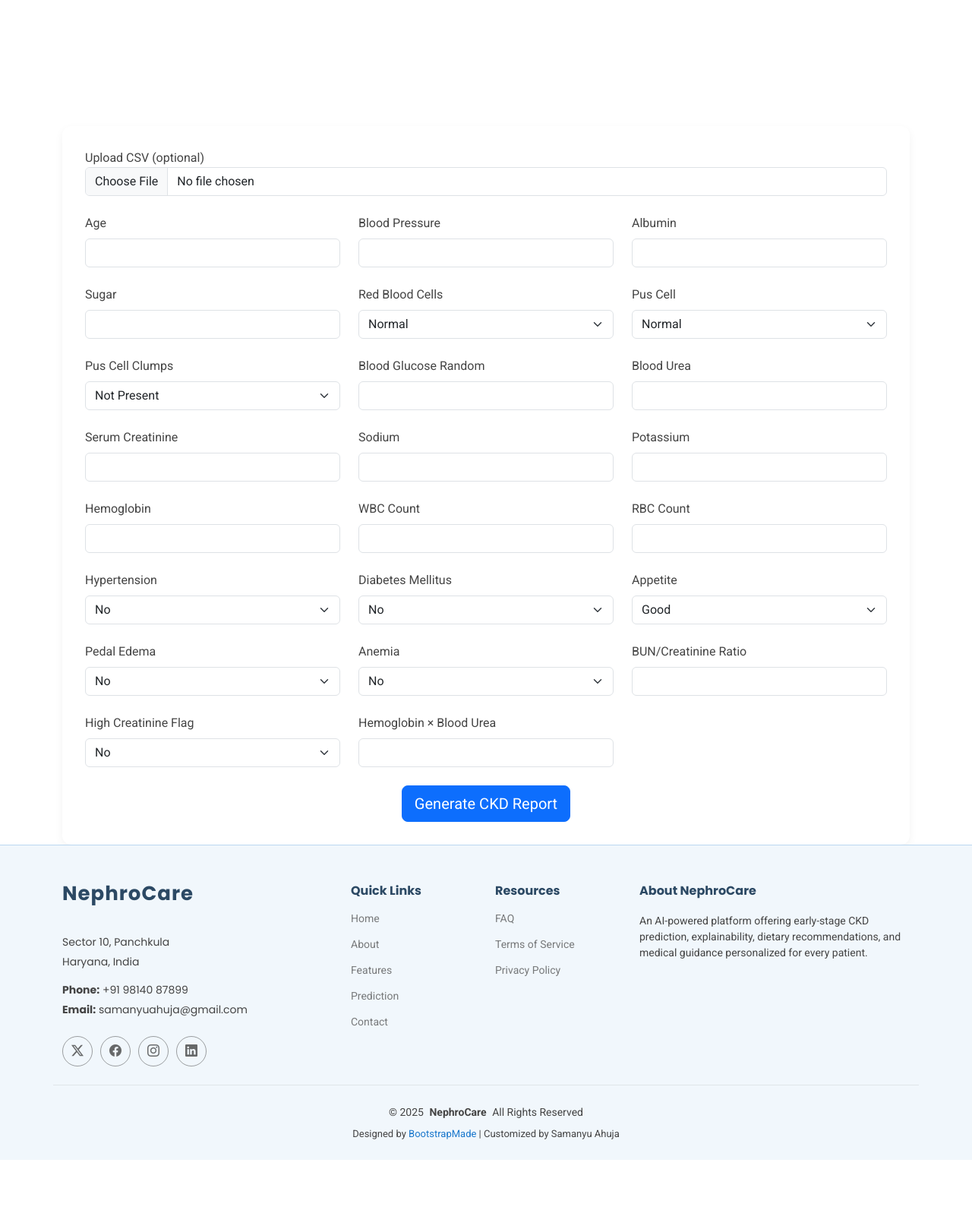
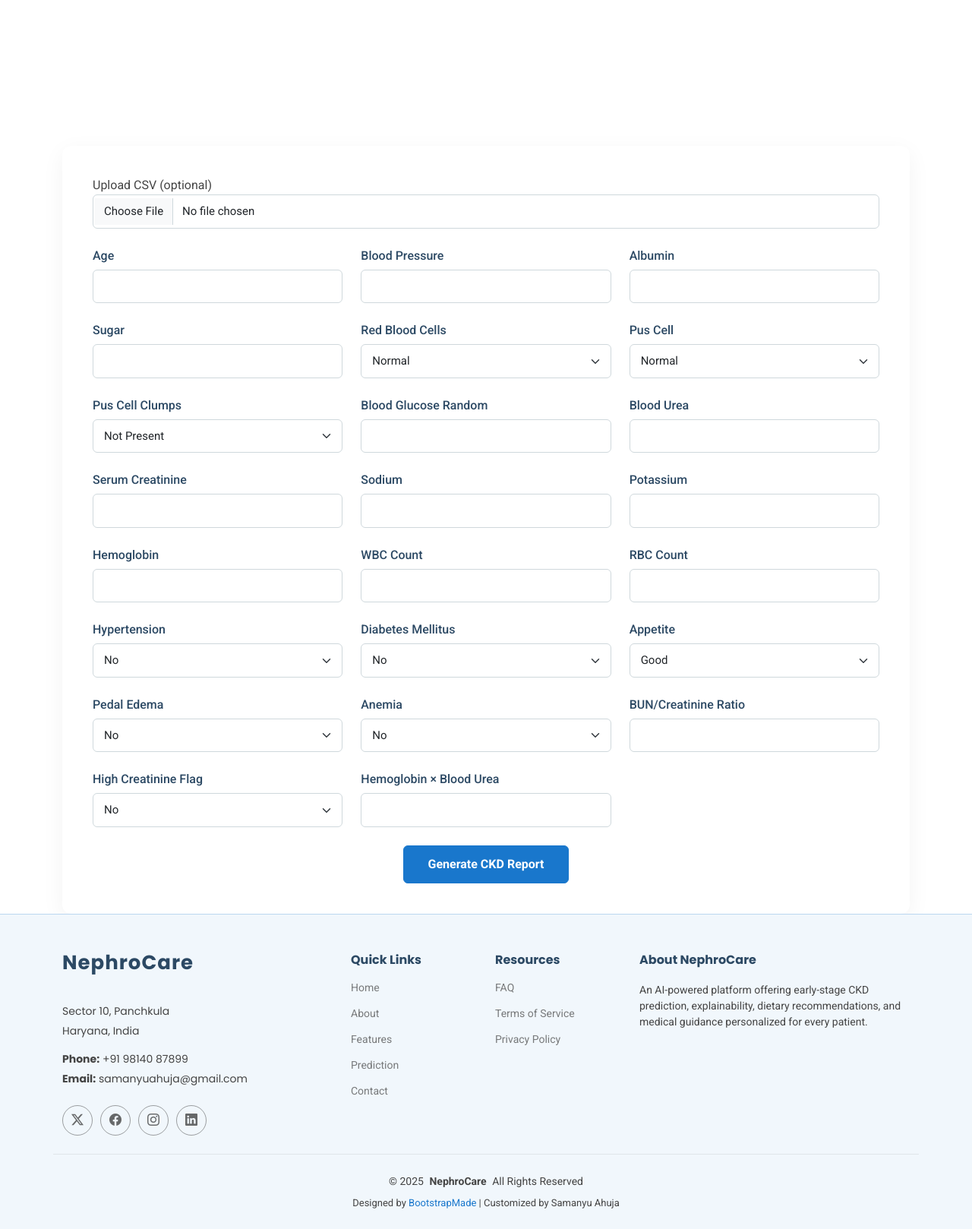
Before and after one commit to samanyuahuja/ckdinterface, a Flask app: page /diagnosis in a window 1280 px wide. Shown: the part 519-2137 px from the top of the page at 76% size. Before the commit the page ends 2046 px from the top, so only its background shows below. Run offline with Flask 2, Linux system fonts and the light colour scheme; parts of the project's set-up code (start-up, migrations or seed data) failed here and were passed over; some libraries are stand-ins or nearby versions.

Commit message:
Update main.css

```diff
--- a/static/main.css
+++ b/static/main.css
@@ -1724,23 +1724,92 @@ section,
 /*--------------------------------------------------------------
 # Starter Section Section
 --------------------------------------------------------------*/
-.starter-section {
-  /* Add your styles here */
-}
-/* === Diagnosis Form Custom Styles === */
+/* CKD Diagnosis Form Enhancements */
+
 #diagnosisForm {
-  background: #fff;
-  padding: 30px;
+  background-color: #fff;
   border-radius: 12px;
-  box-shadow: 0 4px 12px rgba(0,0,0,0.05);
-}
-
-.diagnosis-section label {
+  padding: 40px;
+  box-shadow: 0 8px 30px rgba(0, 0, 0, 0.05);
+  transition: all 0.3s ease-in-out;
+}
+
+#diagnosisForm .form-label {
+  font-weight: 500;
+  color: #2c4964;
+  margin-bottom: 6px;
+}
+
+#diagnosisForm .form-control,
+#diagnosisForm .form-select {
+  border-radius: 6px;
+  border: 1px solid #cfd8dc;
+  padding: 10px 14px;
+  font-size: 15px;
+  transition: border 0.3s ease-in-out;
+}
+
+#diagnosisForm .form-control:focus,
+#diagnosisForm .form-select:focus {
+  border-color: #1977cc;
+  box-shadow: 0 0 0 3px rgba(25, 119, 204, 0.1);
+}
+
+#diagnosisForm .btn-primary {
+  background-color: #1977cc;
+  border-color: #1977cc;
+  padding: 12px 32px;
   font-weight: 600;
-  color: #0056b3;
-}
+  font-size: 16px;
+  border-radius: 6px;
+}
+
+#diagnosisForm .btn-primary:hover {
+  background-color: #145d9c;
+  border-color: #145d9c;
+}
+
+/* Spinner Style */
+#loadingSpinner .spinner-border {
+  width: 3rem;
+  height: 3rem;
+  color: #1977cc;
+}
+
+/* Accordion (Symptom Checker) */
+.accordion-button {
+  background-color: #f8f9fa;
+  font-weight: 600;
+  color: #2c4964;
+}
+
+.accordion-button:not(.collapsed) {
+  color: #1977cc;
+  background-color: #e7f1fd;
+}
+
+.accordion-body {
+  font-size: 15px;
+  color: #444;
+}
+
+.accordion-body code {
+  background-color: #e9ecef;
+  padding: 3px 6px;
+  border-radius: 4px;
+  color: #1977cc;
+}
+
+/* Responsive Layout */
 @media (max-width: 768px) {
   #diagnosisForm {
-    padding: 20px 10px;
-  }
-}
+    padding: 20px;
+  }
+}
+[data-aos] {
+  opacity: 0;
+  transition-property: opacity, transform;
+}
+[data-aos].aos-animate {
+  opacity: 1;
+}
```
